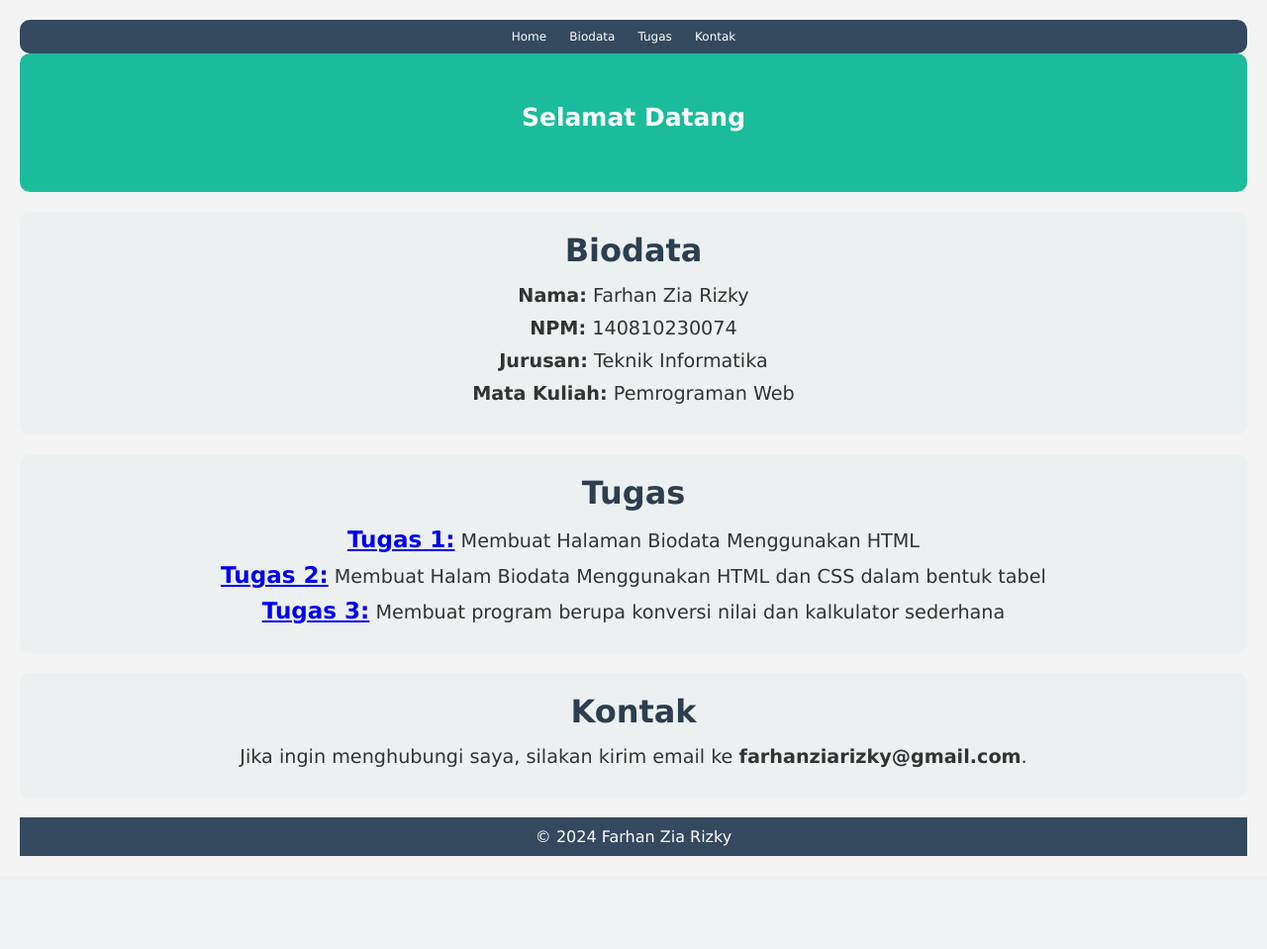
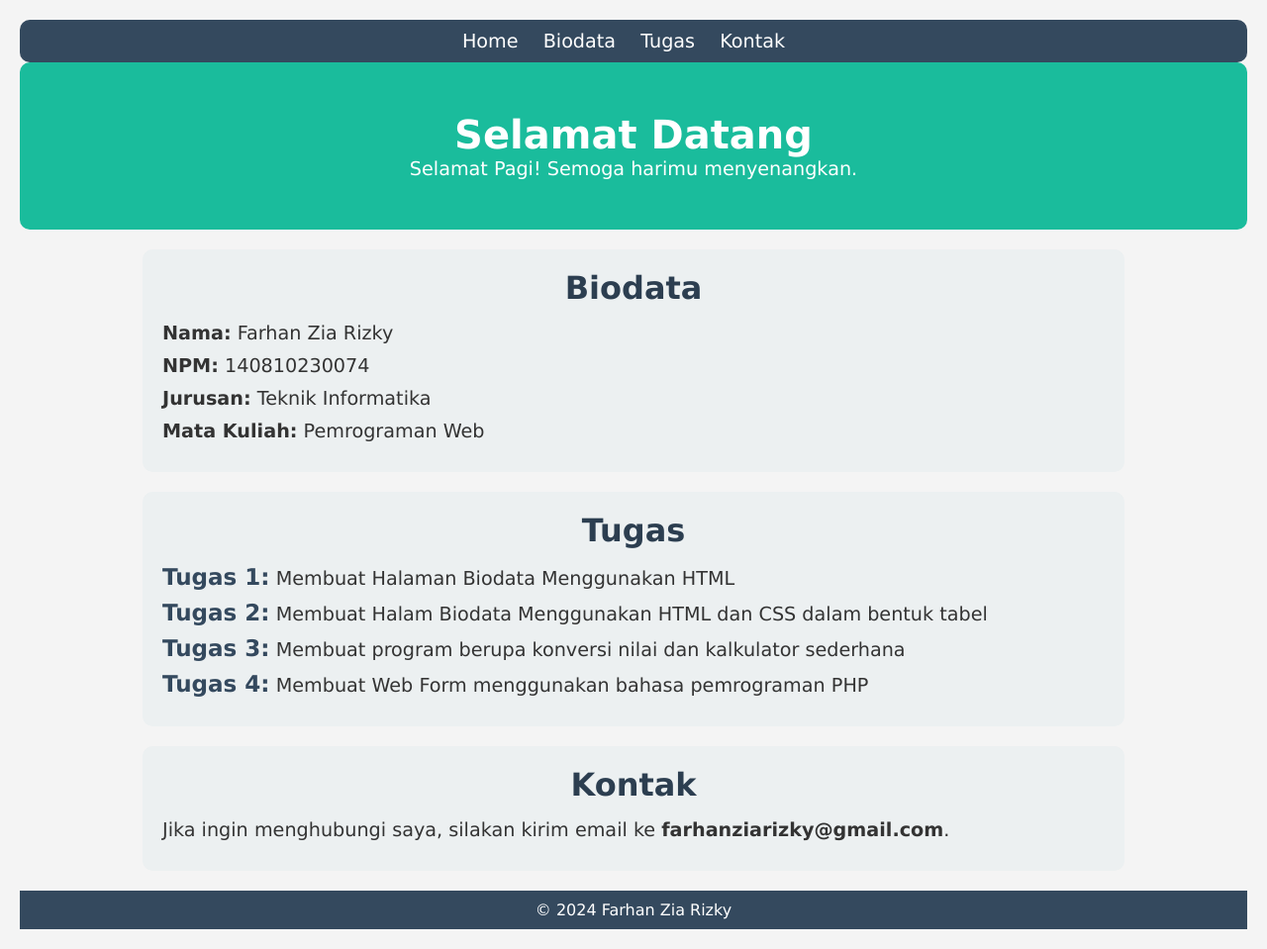
Before and after one commit to Fzzrr/Fzzrr.github.io, a PHP site: page / in a window 1280 px wide. Shown: the whole page at 99% size. Before the commit the page ends 865 px from the top, so only its background shows below. Run offline with PHP 8.4, Linux system fonts and the light colour scheme.

Commit message:
Perbarui dengan Menambahkan Tugas 4

```diff
--- a/index.html
+++ b/index.html
@@ -17,7 +17,8 @@
     </nav>
 
     <header id="home">
-        <h1>Selamat Datang</h1> <br>
+        <h1>Selamat Datang</h1>
+        <p id="welcomeMessage"></p> <!-- Pesan yang dinamis berdasarkan waktu -->
     </header>
 
     <section id="biodata" class="content-section">
@@ -36,6 +37,7 @@
             <li><strong><a href="Pemrograman Website/Tugas_1/tugas1.html">Tugas 1:</a></strong> Membuat Halaman Biodata Menggunakan HTML</li>
             <li><strong><a href="Pemrograman Website/Tugas_2/tugas2.html">Tugas 2:</a></strong> Membuat Halam Biodata Menggunakan HTML dan CSS dalam bentuk tabel</li>
             <li><strong><a href="Pemrograman Website/Tugas_3/LatihanJS.html">Tugas 3:</a></strong> Membuat program berupa konversi nilai dan kalkulator sederhana</li>
+            <li><strong><a href="Pemrograman Website/Tugas_4/form.html">Tugas 4:</a></strong> Membuat Web Form menggunakan bahasa pemrograman PHP </li>
         </ul>
     </section>
 
@@ -47,5 +49,7 @@
     <footer>
         <p>&copy; 2024 Farhan Zia Rizky</p>
     </footer>
+
+    <script src="script.js"></script> <!-- Link ke file JavaScript -->
 </body>
 </html>
--- /dev/null
+++ b/script.js
@@ -0,0 +1,16 @@
+// JavaScript untuk menampilkan pesan selamat datang berdasarkan waktu
+document.addEventListener("DOMContentLoaded", function() {
+    const welcomeMessage = document.getElementById("welcomeMessage");
+    const now = new Date();
+    const hour = now.getHours();
+
+    if (hour >= 5 && hour < 12) {
+        welcomeMessage.innerText = "Selamat Pagi! Semoga harimu menyenangkan.";
+    } else if (hour >= 12 && hour < 18) {
+        welcomeMessage.innerText = "Selamat Siang! Semoga harimu produktif.";
+    } else if (hour >= 18 && hour < 22) {
+        welcomeMessage.innerText = "Selamat Sore! Jangan lupa istirahat.";
+    } else {
+        welcomeMessage.innerText = "Selamat Malam! Waktu yang baik untuk bersantai.";
+    }
+});
--- a/styles.css
+++ b/styles.css
@@ -18,7 +18,6 @@ nav {
     padding: 10px;
     text-align: center;
     border-radius: 10px;
-    font-size: 10px;
 }
 
 nav ul {
@@ -34,10 +33,11 @@ nav ul li a {
     color: white;
     text-decoration: none;
     font-size: 1.2em;
+    transition: color 0.3s ease;
 }
 
 nav ul li a:hover {
-    text-decoration: underline;
+    color: #1abc9c;
 }
 
 /* Header Styles */
@@ -47,7 +47,6 @@ header {
     background-color: #1abc9c;
     color: white;
     border-radius: 10px;
-    font-size: 10px;
 }
 
 header h1 {
@@ -64,6 +63,14 @@ header p {
     padding: 20px;
     margin: 20px 0;
     border-radius: 10px;
+    width: 80%; /* Menentukan lebar section agar berada di tengah */
+    margin-left: auto;
+    margin-right: auto;
+    transition: background-color 0.3s ease;
+}
+
+.content-section:hover {
+    background-color: #dfe6e9;
 }
 
 h2 {
@@ -75,15 +82,21 @@ h2 {
 .biodata-content p, .tugas-list li, .tugas-list strong, section#kontak p {
     font-size: 1.2em;
     margin: 10px 0;
+    text-align: justify; /* Rata kiri dan kanan */
+    text-justify: inter-word; /* Memastikan spasi antar kata */
 }
 
 .tugas-list {
     list-style-type: none;
     padding-left: 0;
+    text-align: justify; /* Rata kiri-kanan untuk daftar tugas */
+    text-justify: inter-word;
 }
 
 .tugas-list li {
     margin: 10px 0;
+    text-align: justify;
+    text-justify: inter-word;
 }
 
 /* Footer Styles */
@@ -95,6 +108,29 @@ footer {
     color: white;
 }
 
-.content-section{
+.content-section {
     text-align: center;
 }
+
+/* Animasi Hover */
+.tugas-list li a {
+    color: #34495e;
+    text-decoration: none;
+    transition: color 0.3s ease;
+}
+
+.tugas-list li a:hover {
+    color: #e74c3c;
+}
+
+/* Mobile Responsiveness */
+@media (max-width: 768px) {
+    nav ul li {
+        display: block;
+        margin-bottom: 10px;
+    }
+
+    header {
+        padding: 20px 0;
+    }
+}
```
